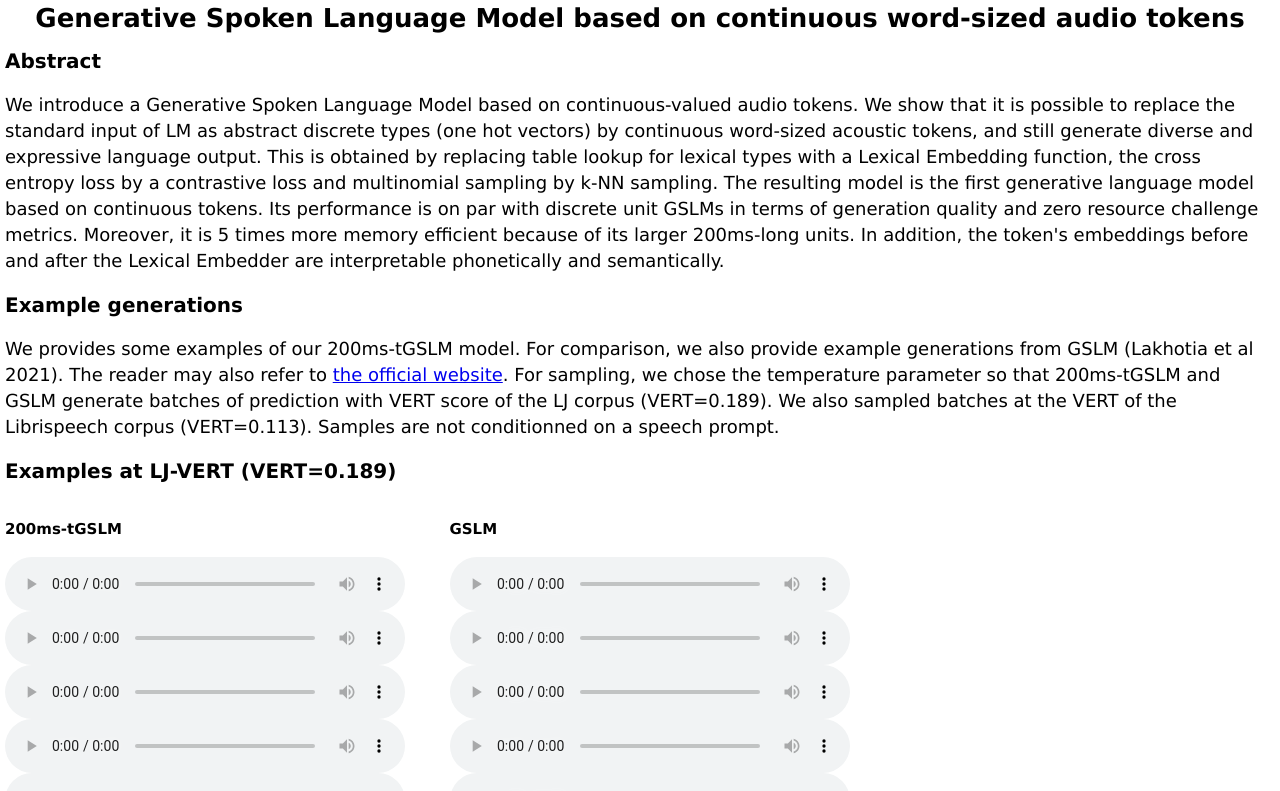
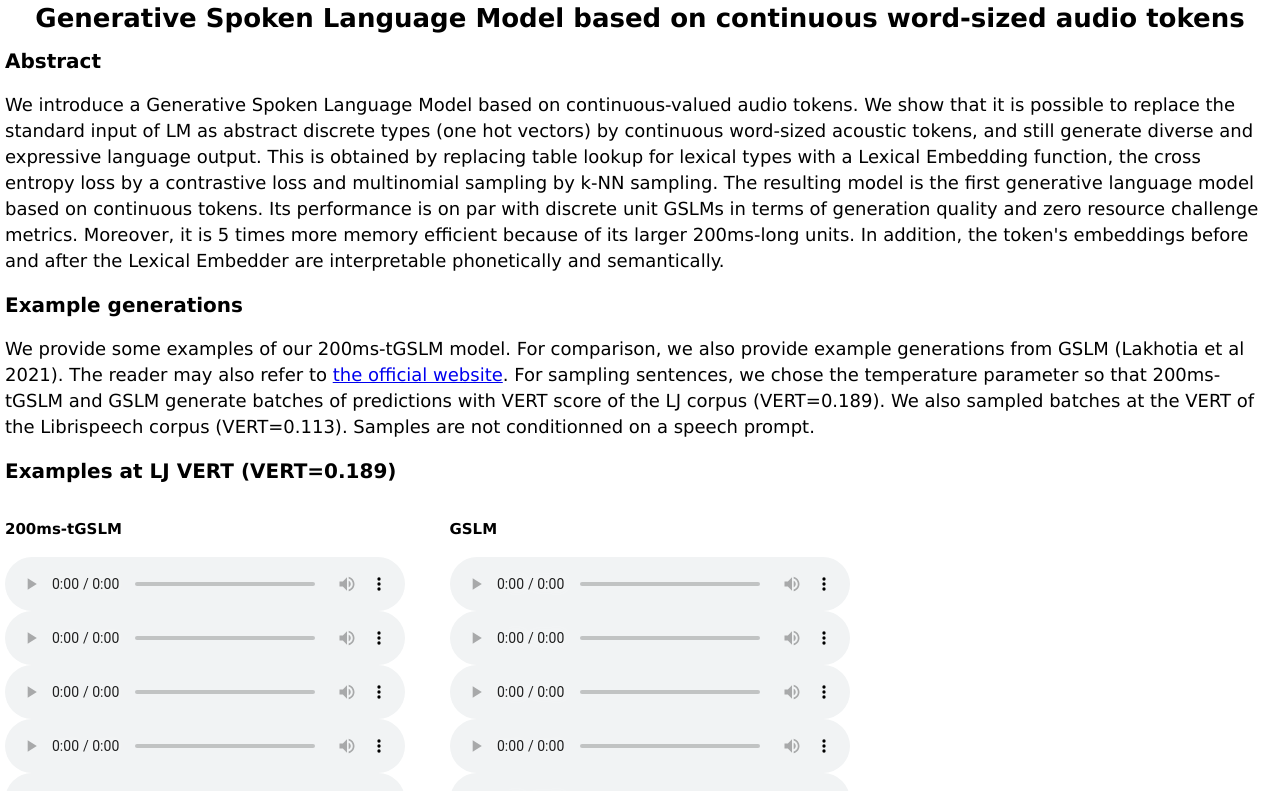
Before and after one commit to anonymous3193/tGSLM-examples, a plain HTML site: page index.html in a window 1280 px wide. Shown: the top 791 px of the page. Drawn offline with Linux system fonts and the light colour scheme.

Commit message:
Update index.html

```diff
--- a/index.html
+++ b/index.html
@@ -70,13 +70,13 @@ h3 {
 	    the Lexical Embedder are interpretable phonetically and semantically.</p>
 
     <h2>Example generations</h2>
-    	<p>We provides some examples of our 200ms-tGSLM model. For comparison, we also provide example generations from GSLM
+    	<p>We provide some examples of our 200ms-tGSLM model. For comparison, we also provide example generations from GSLM
 	(Lakhotia et al 2021). The reader may also refer to <a href="https://speechbot.github.io/gslm/index.html">the official website</a>.
-	For sampling, we chose the temperature parameter so that 200ms-tGSLM and GSLM generate batches of prediction with VERT score
+	For sampling sentences, we chose the temperature parameter so that 200ms-tGSLM and GSLM generate batches of predictions with VERT score
         of the LJ corpus (VERT=0.189). We also sampled batches at the VERT of the Librispeech corpus (VERT=0.113).
         Samples are not conditionned on a speech prompt.</p>
 
-    <h2>Examples at LJ-VERT (VERT=0.189)</h2>
+    <h2>Examples at LJ VERT (VERT=0.189)</h2>
 <div class="row">
         <div class="column left">
             <h3>200ms-tGSLM </h3>
@@ -210,7 +210,7 @@ h3 {
         </div>
     </div>
 
-    <h2>Examples at LS-VERT (VERT=0.113)</h2>
+    <h2>Examples at LibriSpeech VERT (VERT=0.113)</h2>
 <div class="row">
         <div class="column left">
             <h3>200ms-tGSLM </h3>
```
